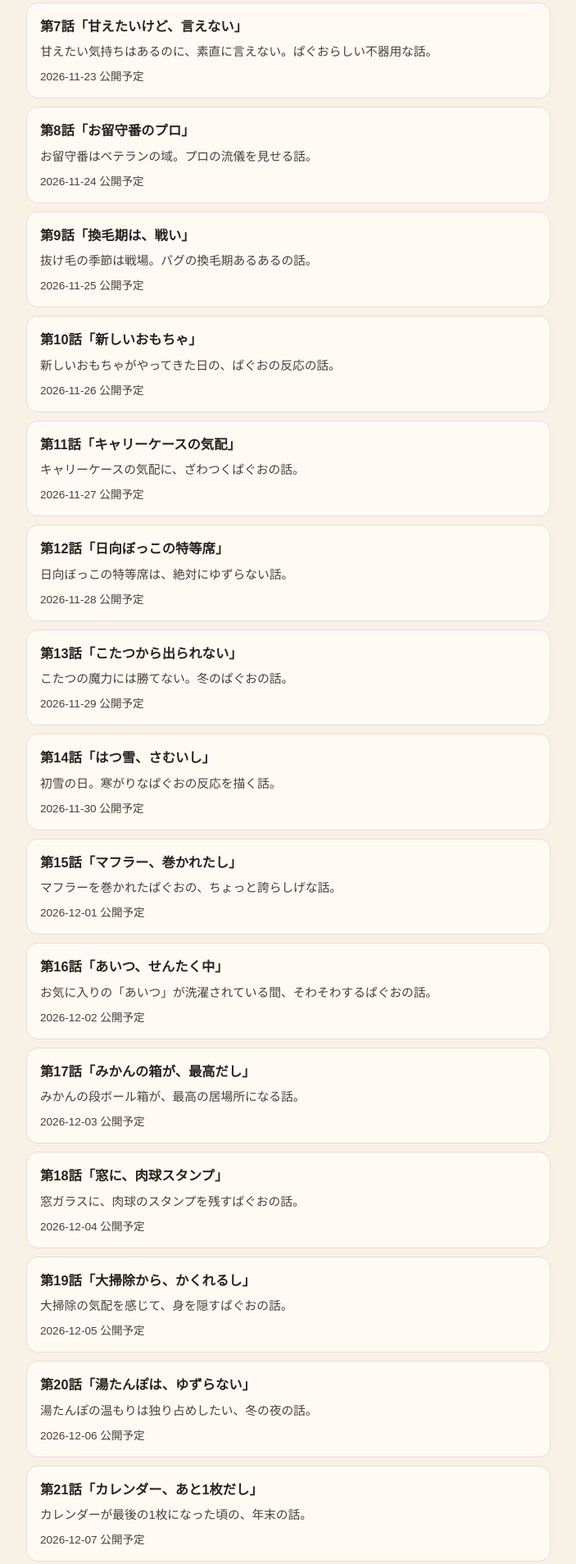
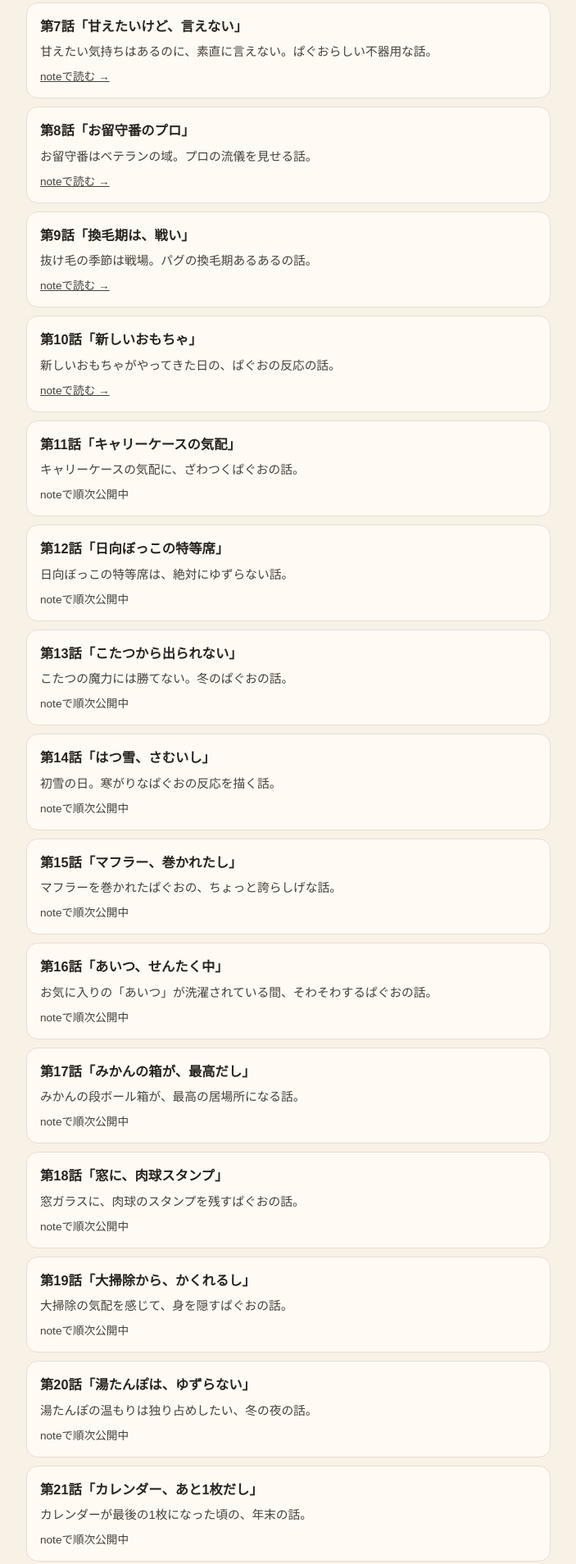
Before and after one commit to paguo750/paguo750.github.io, a plain HTML site: page manga/index.html in a window 1280 px wide. Shown: the part 2605-4513 px from the top of the page at 82% size, without its empty margins (288-991 px from the left). Drawn offline with Linux system fonts and the light colour scheme.

```diff
--- a/manga/index.html
+++ b/manga/index.html
@@ -91,23 +91,33 @@
 <div class="ep"><h3>第4話「ごはん、まだ？」</h3><p>ごはんの時間が待ちきれなくて、時計とにらめっこするぱぐおの話。</p><p class="ep-meta"><a href="https://note.com/ripe_crane7609/n/ne49d44fd88e7" target="_blank" rel="noopener">noteで読む →</a></p></div>
 <div class="ep"><h3>第5話「雨の日は、でない」</h3><p>雨の日は一歩も外に出ない。固い決意と、しっぽの本音の話。</p><p class="ep-meta"><a href="https://note.com/ripe_crane7609/n/n454d8f98070f" target="_blank" rel="noopener">noteで読む →</a></p></div>
 <div class="ep"><h3>第6話「寝落ち3秒前」</h3><p>眠気にあらがえない。寝落ちする3秒前までを描く話。</p><p class="ep-meta"><a href="https://note.com/ripe_crane7609/n/n97ac9b577a6d" target="_blank" rel="noopener">noteで読む →</a></p></div>
-<div class="ep"><h3>第7話「甘えたいけど、言えない」</h3><p>甘えたい気持ちはあるのに、素直に言えない。ぱぐおらしい不器用な話。</p><p class="ep-meta">2026-11-23 公開予定</p></div>
-<div class="ep"><h3>第8話「お留守番のプロ」</h3><p>お留守番はベテランの域。プロの流儀を見せる話。</p><p class="ep-meta">2026-11-24 公開予定</p></div>
-<div class="ep"><h3>第9話「換毛期は、戦い」</h3><p>抜け毛の季節は戦場。パグの換毛期あるあるの話。</p><p class="ep-meta">2026-11-25 公開予定</p></div>
-<div class="ep"><h3>第10話「新しいおもちゃ」</h3><p>新しいおもちゃがやってきた日の、ぱぐおの反応の話。</p><p class="ep-meta">2026-11-26 公開予定</p></div>
-<div class="ep"><h3>第11話「キャリーケースの気配」</h3><p>キャリーケースの気配に、ざわつくぱぐおの話。</p><p class="ep-meta">2026-11-27 公開予定</p></div>
-<div class="ep"><h3>第12話「日向ぼっこの特等席」</h3><p>日向ぼっこの特等席は、絶対にゆずらない話。</p><p class="ep-meta">2026-11-28 公開予定</p></div>
-<div class="ep"><h3>第13話「こたつから出られない」</h3><p>こたつの魔力には勝てない。冬のぱぐおの話。</p><p class="ep-meta">2026-11-29 公開予定</p></div>
-<div class="ep"><h3>第14話「はつ雪、さむいし」</h3><p>初雪の日。寒がりなぱぐおの反応を描く話。</p><p class="ep-meta">2026-11-30 公開予定</p></div>
-<div class="ep"><h3>第15話「マフラー、巻かれたし」</h3><p>マフラーを巻かれたぱぐおの、ちょっと誇らしげな話。</p><p class="ep-meta">2026-12-01 公開予定</p></div>
-<div class="ep"><h3>第16話「あいつ、せんたく中」</h3><p>お気に入りの「あいつ」が洗濯されている間、そわそわするぱぐおの話。</p><p class="ep-meta">2026-12-02 公開予定</p></div>
-<div class="ep"><h3>第17話「みかんの箱が、最高だし」</h3><p>みかんの段ボール箱が、最高の居場所になる話。</p><p class="ep-meta">2026-12-03 公開予定</p></div>
-<div class="ep"><h3>第18話「窓に、肉球スタンプ」</h3><p>窓ガラスに、肉球のスタンプを残すぱぐおの話。</p><p class="ep-meta">2026-12-04 公開予定</p></div>
-<div class="ep"><h3>第19話「大掃除から、かくれるし」</h3><p>大掃除の気配を感じて、身を隠すぱぐおの話。</p><p class="ep-meta">2026-12-05 公開予定</p></div>
-<div class="ep"><h3>第20話「湯たんぽは、ゆずらない」</h3><p>湯たんぽの温もりは独り占めしたい、冬の夜の話。</p><p class="ep-meta">2026-12-06 公開予定</p></div>
-<div class="ep"><h3>第21話「カレンダー、あと1枚だし」</h3><p>カレンダーが最後の1枚になった頃の、年末の話。</p><p class="ep-meta">2026-12-07 公開予定</p></div>
-<div class="ep"><h3>第22話「くつした、かけたし」</h3><p>くつしたにまつわる、小さな事件の話。</p><p class="ep-meta">2026-12-08 公開予定</p></div>
-<div class="ep"><h3>第23話「サンタさん、来たみたいだし」</h3><p>サンタさんが来たみたい。クリスマスの朝の話。</p><p class="ep-meta">2026-12-09 公開予定</p></div>
+<div class="ep"><h3>第7話「甘えたいけど、言えない」</h3><p>甘えたい気持ちはあるのに、素直に言えない。ぱぐおらしい不器用な話。</p><p class="ep-meta"><a href="https://note.com/ripe_crane7609" target="_blank" rel="noopener">noteで読む →</a></p></div>
+<div class="ep"><h3>第8話「お留守番のプロ」</h3><p>お留守番はベテランの域。プロの流儀を見せる話。</p><p class="ep-meta"><a href="https://note.com/ripe_crane7609" target="_blank" rel="noopener">noteで読む →</a></p></div>
+<div class="ep"><h3>第9話「換毛期は、戦い」</h3><p>抜け毛の季節は戦場。パグの換毛期あるあるの話。</p><p class="ep-meta"><a href="https://note.com/ripe_crane7609/n/n8e73d4b62236" target="_blank" rel="noopener">noteで読む →</a></p></div>
+<div class="ep"><h3>第10話「新しいおもちゃ」</h3><p>新しいおもちゃがやってきた日の、ぱぐおの反応の話。</p><p class="ep-meta"><a href="https://note.com/ripe_crane7609/n/ndd8a3ed0f313" target="_blank" rel="noopener">noteで読む →</a></p></div>
+<div class="ep"><h3>第11話「キャリーケースの気配」</h3><p>キャリーケースの気配に、ざわつくぱぐおの話。</p><p class="ep-meta">noteで順次公開中</p></div>
+<div class="ep"><h3>第12話「日向ぼっこの特等席」</h3><p>日向ぼっこの特等席は、絶対にゆずらない話。</p><p class="ep-meta">noteで順次公開中</p></div>
+<div class="ep"><h3>第13話「こたつから出られない」</h3><p>こたつの魔力には勝てない。冬のぱぐおの話。</p><p class="ep-meta">noteで順次公開中</p></div>
+<div class="ep"><h3>第14話「はつ雪、さむいし」</h3><p>初雪の日。寒がりなぱぐおの反応を描く話。</p><p class="ep-meta">noteで順次公開中</p></div>
+<div class="ep"><h3>第15話「マフラー、巻かれたし」</h3><p>マフラーを巻かれたぱぐおの、ちょっと誇らしげな話。</p><p class="ep-meta">noteで順次公開中</p></div>
+<div class="ep"><h3>第16話「あいつ、せんたく中」</h3><p>お気に入りの「あいつ」が洗濯されている間、そわそわするぱぐおの話。</p><p class="ep-meta">noteで順次公開中</p></div>
+<div class="ep"><h3>第17話「みかんの箱が、最高だし」</h3><p>みかんの段ボール箱が、最高の居場所になる話。</p><p class="ep-meta">noteで順次公開中</p></div>
+<div class="ep"><h3>第18話「窓に、肉球スタンプ」</h3><p>窓ガラスに、肉球のスタンプを残すぱぐおの話。</p><p class="ep-meta">noteで順次公開中</p></div>
+<div class="ep"><h3>第19話「大掃除から、かくれるし」</h3><p>大掃除の気配を感じて、身を隠すぱぐおの話。</p><p class="ep-meta">noteで順次公開中</p></div>
+<div class="ep"><h3>第20話「湯たんぽは、ゆずらない」</h3><p>湯たんぽの温もりは独り占めしたい、冬の夜の話。</p><p class="ep-meta">noteで順次公開中</p></div>
+<div class="ep"><h3>第21話「カレンダー、あと1枚だし」</h3><p>カレンダーが最後の1枚になった頃の、年末の話。</p><p class="ep-meta">noteで順次公開中</p></div>
+<div class="ep"><h3>第22話「くつした、かけたし」</h3><p>くつしたにまつわる、小さな事件の話。</p><p class="ep-meta">noteで順次公開中</p></div>
+<div class="ep"><h3>第23話「サンタさん、来たみたいだし」</h3><p>サンタさんが来たみたい。クリスマスの朝の話。</p><p class="ep-meta">noteで順次公開中</p></div>
+<div class="ep"><h3>第24話「年賀状、ボクの分は？」</h3><p>年賀状の季節。自分の分はあるのか、気になるぱぐおの話。</p><p class="ep-meta">noteで順次公開中</p></div>
+<div class="ep"><h3>第25話「あし、つめたくない？」</h3><p>寒い日の、足元の冷たさが気になる話。</p><p class="ep-meta">noteで順次公開中</p></div>
+<div class="ep"><h3>第26話「ツリー、だれが飾ったの？」</h3><p>クリスマスツリーを眺めるぱぐおの話。</p><p class="ep-meta">noteで順次公開中</p></div>
+<div class="ep"><h3>第27話「おもち、のびすぎじゃない？」</h3><p>のびるおもちに驚くぱぐおの話。</p><p class="ep-meta">noteで順次公開中</p></div>
+<div class="ep"><h3>第28話「テレビ、もう消しちゃうの？」</h3><p>テレビを消されるのが名残惜しい、夜の話。</p><p class="ep-meta">noteで順次公開中</p></div>
+<div class="ep"><h3>第29話「手袋、どこいったの？」</h3><p>片方の手袋を探す、小さな事件の話。</p><p class="ep-meta">noteで順次公開中</p></div>
+<div class="ep"><h3>第30話「カイロ、もう1個いる？」</h3><p>カイロの温もりが、もっと欲しくなる話。</p><p class="ep-meta">noteで順次公開中</p></div>
+<div class="ep"><h3>第31話「セーター、似合ってる？」</h3><p>セーターを着たぱぐおの話。</p><p class="ep-meta">noteで順次公開中</p></div>
+<div class="ep"><h3>第32話「イルミネーション、まぶしくない？」</h3><p>イルミネーションの明るさに、目を細めるぱぐおの話。</p><p class="ep-meta">noteで順次公開中</p></div>
+<div class="ep"><h3>第33話「雪だるま、だれに似てる？」</h3><p>雪だるまが、誰かに似ている話。</p><p class="ep-meta">noteで順次公開中</p></div>
 <div class="ep"><h3>番外編「ポップコーンが、先に終わったし」</h3><p>映画のお供のポップコーンが、本編より先に終わってしまう話。</p><p class="ep-meta"><a href="https://note.com/ripe_crane7609/n/n0d7711f8daf8" target="_blank" rel="noopener">noteで読む →</a></p></div>
 <div class="ep"><h3>番外編「帰り道も、映画だし」</h3><p>映画の帰り道も、余韻たっぷりなぱぐおの話。</p><p class="ep-meta"><a href="https://note.com/ripe_crane7609/n/n59ef0c9fe2eb" target="_blank" rel="noopener">noteで読む →</a></p></div>
 <div class="ep"><h3>番外編「NISA、はじめたし」</h3><p>ぱぐおがNISAをはじめた（？）という、ちょっと意外な話。</p><p class="ep-meta"><a href="https://note.com/ripe_crane7609/n/nc419f4759526" target="_blank" rel="noopener">noteで読む →</a></p></div>
```
